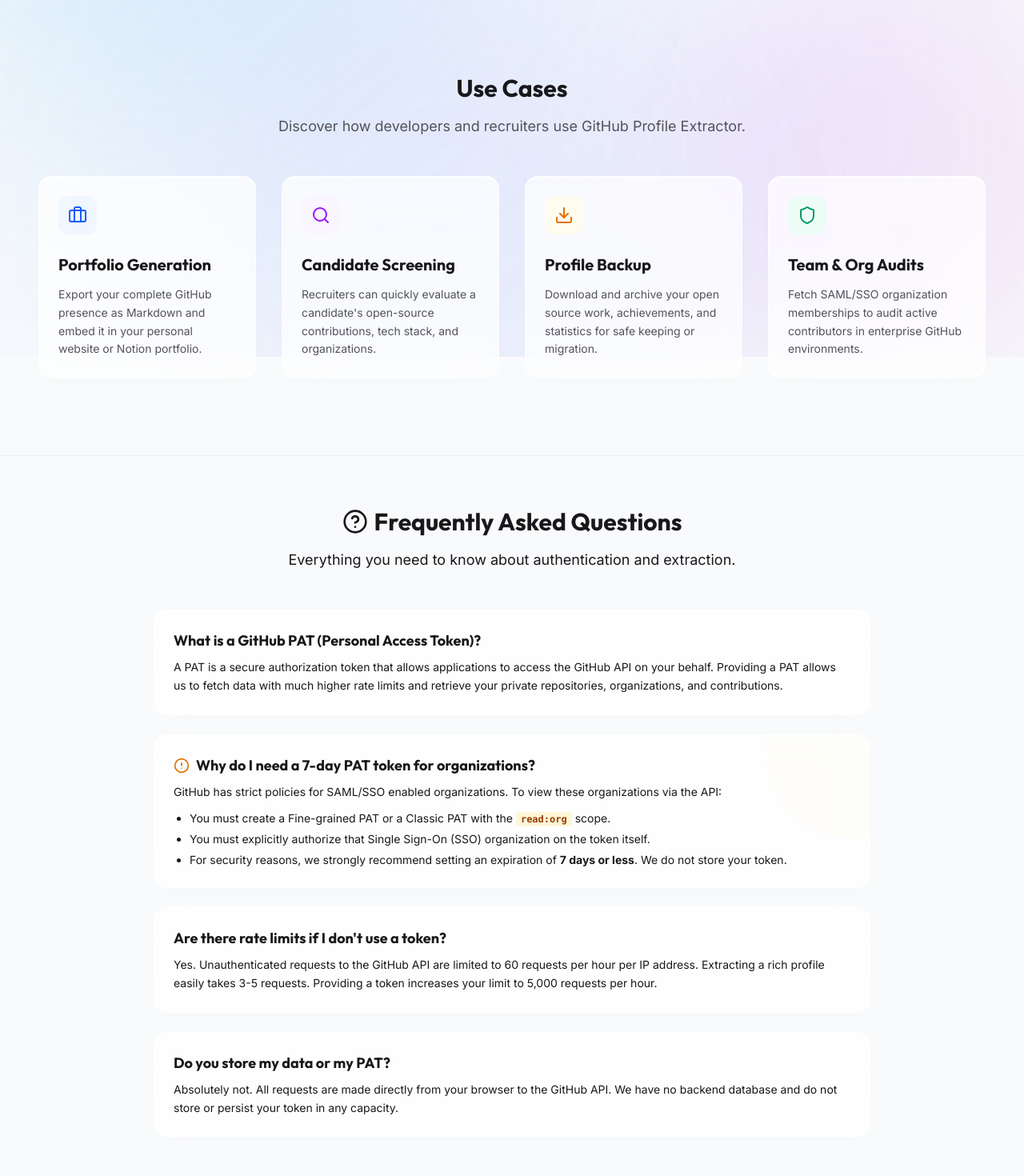
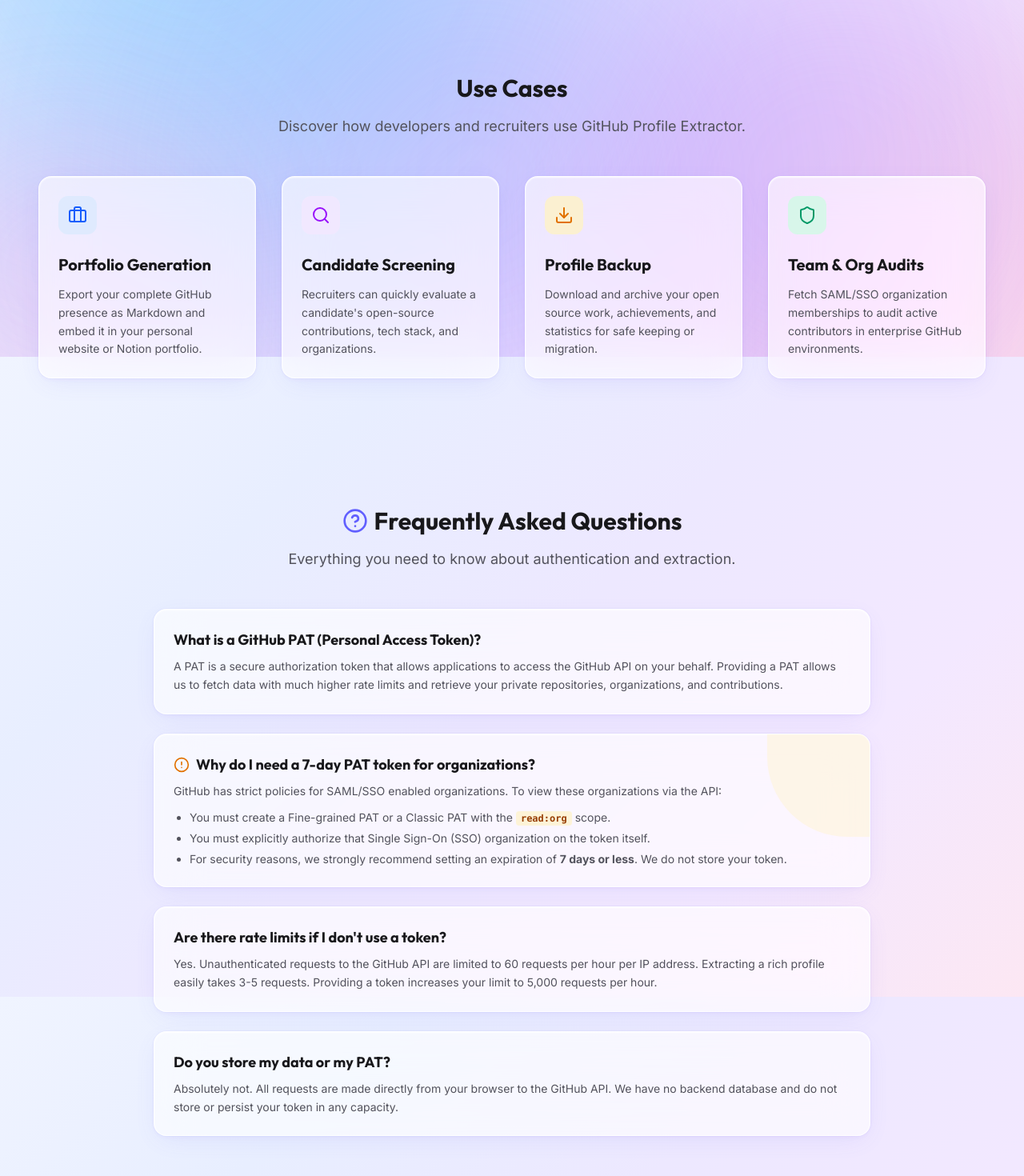
Before and after one commit to Sahaj33-op/GitFetch, a React (Vite) app: page / in a window 1280 px wide. Shown: the part 354-1824 px from the top of the page at 80% size. Built offline with nearby package versions, Linux system fonts and the light colour scheme.

Commit message:
feat: premium light theme - rich indigo-violet gradient, vivid glow orbs, frosted glass panels

```diff
--- a/src/App.tsx
+++ b/src/App.tsx
@@ -204,9 +204,10 @@
     <div className="relative overflow-x-hidden min-h-screen bg-transparent text-zinc-900 dark:text-zinc-100 font-sans selection:bg-blue-100/50 transition-colors duration-300">
       {/* Ambient glassmorphic glowing mesh circles (Viewport locked for premium scrolling warp) */}
       <div className="fixed inset-0 overflow-hidden pointer-events-none -z-10">
-        <div className="absolute top-[-10%] left-[-10%] w-[50vw] h-[50vw] max-w-[600px] max-h-[600px] bg-gradient-to-br from-blue-500/16 to-cyan-500/10 dark:from-blue-600/12 dark:to-cyan-600/8 rounded-full blur-[130px] animate-glow-1" />
-        <div className="absolute top-[35%] right-[-10%] w-[45vw] h-[45vw] max-w-[500px] max-h-[500px] bg-gradient-to-br from-purple-500/14 to-pink-500/8 dark:from-purple-600/10 dark:to-pink-600/6 rounded-full blur-[110px] animate-glow-2" />
-        <div className="absolute bottom-[-10%] left-[20%] w-[45vw] h-[45vw] max-w-[700px] max-h-[700px] bg-gradient-to-br from-indigo-500/16 to-blue-500/10 dark:from-indigo-600/12 dark:to-blue-600/8 rounded-full blur-[140px] pointer-events-none animate-glow-3" />
+        <div className="absolute top-[-10%] left-[-10%] w-[55vw] h-[55vw] max-w-[700px] max-h-[700px] bg-gradient-to-br from-blue-400/40 to-cyan-400/25 dark:from-blue-600/12 dark:to-cyan-600/8 rounded-full blur-[120px] animate-glow-1" />
+        <div className="absolute top-[35%] right-[-10%] w-[50vw] h-[50vw] max-w-[600px] max-h-[600px] bg-gradient-to-br from-violet-400/35 to-pink-400/22 dark:from-purple-600/10 dark:to-pink-600/6 rounded-full blur-[100px] animate-glow-2" />
+        <div className="absolute bottom-[-10%] left-[20%] w-[50vw] h-[50vw] max-w-[750px] max-h-[750px] bg-gradient-to-br from-indigo-400/40 to-purple-400/25 dark:from-indigo-600/12 dark:to-blue-600/8 rounded-full blur-[130px] pointer-events-none animate-glow-3" />
+        <div className="absolute top-[60%] left-[-5%] w-[30vw] h-[30vw] max-w-[400px] max-h-[400px] bg-gradient-to-br from-fuchsia-400/20 to-rose-400/12 dark:from-fuchsia-600/6 dark:to-rose-600/4 rounded-full blur-[90px] pointer-events-none animate-glow-2" />
       </div>
 
       <Helmet>
@@ -232,7 +233,7 @@
       </Helmet>
 
       {/* Header */}
-      <header className="bg-white/60 dark:bg-zinc-950/60 backdrop-blur-md border-b border-zinc-200/60 dark:border-zinc-900/40 sticky top-0 z-40 transition-all duration-300">
+      <header className="bg-white/55 dark:bg-zinc-950/60 backdrop-blur-xl border-b border-indigo-200/40 dark:border-zinc-900/40 sticky top-0 z-40 transition-all duration-300 shadow-sm shadow-indigo-100/50 dark:shadow-none">
         <div className="max-w-7xl mx-auto px-4 sm:px-6 lg:px-8 py-3 md:py-3.5">
           <div className="flex flex-col md:flex-row items-center justify-between gap-3 md:gap-4">
             <div className="flex items-center gap-2">
--- a/src/components/LandingContent.tsx
+++ b/src/components/LandingContent.tsx
@@ -1,12 +1,12 @@
 import React from 'react';
-import { Briefcase, Search, Download, Shield, FileText, BookOpen, AlertCircle, HelpCircle } from 'lucide-react';
+import { Briefcase, Search, Download, Shield, AlertCircle, HelpCircle } from 'lucide-react';
 
 export function LandingContent() {
   return (
     <div className="space-y-24 py-12">
       {/* Hero Section */}
       <section className="text-center max-w-3xl mx-auto px-4">
-        <h1 className="text-4xl md:text-6xl font-extrabold tracking-tight mb-6 bg-gradient-to-r from-blue-600 via-indigo-650 to-purple-600 dark:from-blue-400 dark:via-indigo-400 dark:to-purple-400 bg-clip-text text-transparent">
+        <h1 className="text-4xl md:text-6xl font-extrabold tracking-tight mb-6 bg-gradient-to-r from-blue-600 via-indigo-600 to-purple-600 dark:from-blue-400 dark:via-indigo-400 dark:to-purple-400 bg-clip-text text-transparent">
           Extract Any GitHub Profile
         </h1>
         <p className="text-xl md:text-2xl text-zinc-600 dark:text-zinc-300 mb-8 leading-relaxed">
@@ -21,88 +21,88 @@
           <p className="text-lg text-zinc-600 dark:text-zinc-400">Discover how developers and recruiters use GitHub Profile Extractor.</p>
         </div>
         <div className="grid grid-cols-1 md:grid-cols-2 lg:grid-cols-4 gap-8">
-          <div className="glass-panel p-6 rounded-2xl hover:shadow-md dark:hover:shadow-none hover:-translate-y-1 transition-all duration-300 flex flex-col">
-            <div className="w-12 h-12 bg-blue-50/80 dark:bg-blue-950/40 text-blue-600 dark:text-blue-400 rounded-xl flex items-center justify-center mb-6">
+          <div className="glass-panel p-6 rounded-2xl hover:-translate-y-1 transition-all duration-300 flex flex-col">
+            <div className="w-12 h-12 bg-blue-100/80 dark:bg-blue-950/40 text-blue-600 dark:text-blue-400 rounded-xl flex items-center justify-center mb-6">
               <Briefcase className="w-6 h-6" />
             </div>
-            <h3 className="text-xl font-bold mb-3 text-zinc-900 dark:text-zinc-150">Portfolio Generation</h3>
+            <h3 className="text-xl font-bold mb-3 text-zinc-900 dark:text-zinc-100">Portfolio Generation</h3>
             <p className="text-zinc-600 dark:text-zinc-300 text-sm leading-relaxed">Export your complete GitHub presence as Markdown and embed it in your personal website or Notion portfolio.</p>
           </div>
-          <div className="glass-panel p-6 rounded-2xl hover:shadow-md dark:hover:shadow-none hover:-translate-y-1 transition-all duration-300 flex flex-col">
-            <div className="w-12 h-12 bg-purple-50/80 dark:bg-purple-950/40 text-purple-600 dark:text-purple-400 rounded-xl flex items-center justify-center mb-6">
+          <div className="glass-panel p-6 rounded-2xl hover:-translate-y-1 transition-all duration-300 flex flex-col">
+            <div className="w-12 h-12 bg-purple-100/80 dark:bg-purple-950/40 text-purple-600 dark:text-purple-400 rounded-xl flex items-center justify-center mb-6">
               <Search className="w-6 h-6" />
             </div>
-            <h3 className="text-xl font-bold mb-3 text-zinc-900 dark:text-zinc-150">Candidate Screening</h3>
+            <h3 className="text-xl font-bold mb-3 text-zinc-900 dark:text-zinc-100">Candidate Screening</h3>
             <p className="text-zinc-600 dark:text-zinc-300 text-sm leading-relaxed">Recruiters can quickly evaluate a candidate's open-source contributions, tech stack, and organizations.</p>
           </div>
-          <div className="glass-panel p-6 rounded-2xl hover:shadow-md dark:hover:shadow-none hover:-translate-y-1 transition-all duration-300 flex flex-col">
-            <div className="w-12 h-12 bg-amber-50/80 dark:bg-amber-950/40 text-amber-600 dark:text-amber-400 rounded-xl flex items-center justify-center mb-6">
+          <div className="glass-panel p-6 rounded-2xl hover:-translate-y-1 transition-all duration-300 flex flex-col">
+            <div className="w-12 h-12 bg-amber-100/80 dark:bg-amber-950/40 text-amber-600 dark:text-amber-400 rounded-xl flex items-center justify-center mb-6">
               <Download className="w-6 h-6" />
             </div>
-            <h3 className="text-xl font-bold mb-3 text-zinc-900 dark:text-zinc-150">Profile Backup</h3>
+            <h3 className="text-xl font-bold mb-3 text-zinc-900 dark:text-zinc-100">Profile Backup</h3>
             <p className="text-zinc-600 dark:text-zinc-300 text-sm leading-relaxed">Download and archive your open source work, achievements, and statistics for safe keeping or migration.</p>
           </div>
-          <div className="glass-panel p-6 rounded-2xl hover:shadow-md dark:hover:shadow-none hover:-translate-y-1 transition-all duration-300 flex flex-col">
-            <div className="w-12 h-12 bg-emerald-50/80 dark:bg-emerald-950/40 text-emerald-600 dark:text-emerald-400 rounded-xl flex items-center justify-center mb-6">
+          <div className="glass-panel p-6 rounded-2xl hover:-translate-y-1 transition-all duration-300 flex flex-col">
+            <div className="w-12 h-12 bg-emerald-100/80 dark:bg-emerald-950/40 text-emerald-600 dark:text-emerald-400 rounded-xl flex items-center justify-center mb-6">
               <Shield className="w-6 h-6" />
             </div>
-            <h3 className="text-xl font-bold mb-3 text-zinc-900 dark:text-zinc-150">Team & Org Audits</h3>
+            <h3 className="text-xl font-bold mb-3 text-zinc-900 dark:text-zinc-100">Team &amp; Org Audits</h3>
             <p className="text-zinc-600 dark:text-zinc-300 text-sm leading-relaxed">Fetch SAML/SSO organization memberships to audit active contributors in enterprise GitHub environments.</p>
           </div>
         </div>
       </section>
 
       {/* FAQs */}
-      <section className="bg-zinc-50/30 dark:bg-zinc-900/10 py-16 -mx-4 sm:-mx-6 lg:-mx-8 px-4 sm:px-6 lg:px-8 border-t border-b border-zinc-200/50 dark:border-zinc-800/40">
+      <section className="py-16 -mx-4 sm:-mx-6 lg:-mx-8 px-4 sm:px-6 lg:px-8">
         <div className="max-w-4xl mx-auto">
           <div className="text-center mb-12">
             <h2 className="text-3xl font-bold text-zinc-900 dark:text-zinc-50 mb-4 items-center justify-center flex gap-2">
-              <HelpCircle className="w-8 h-8 text-zinc-900 dark:text-zinc-100" />
+              <HelpCircle className="w-8 h-8 text-indigo-500 dark:text-zinc-100" />
               Frequently Asked Questions
             </h2>
-            <p className="text-lg text-zinc-650 dark:text-zinc-400">Everything you need to know about authentication and extraction.</p>
+            <p className="text-lg text-zinc-600 dark:text-zinc-400">Everything you need to know about authentication and extraction.</p>
           </div>
 
           <div className="space-y-6">
-            <div className="glass-panel p-6 rounded-2xl border border-zinc-200/80 dark:border-zinc-800/80">
+            <div className="glass-panel p-6 rounded-2xl border border-indigo-100/60 dark:border-zinc-800/80">
               <h3 className="text-lg font-bold text-zinc-900 dark:text-zinc-50 mb-2 flex items-center gap-2">
                 What is a GitHub PAT (Personal Access Token)?
               </h3>
-              <p className="text-zinc-650 dark:text-zinc-300 text-sm leading-relaxed">
+              <p className="text-zinc-600 dark:text-zinc-300 text-sm leading-relaxed">
                 A PAT is a secure authorization token that allows applications to access the GitHub API on your behalf. Providing a PAT allows us to fetch data with much higher rate limits and retrieve your private repositories, organizations, and contributions.
               </p>
             </div>
 
-            <div className="glass-panel p-6 rounded-2xl border border-amber-250/70 dark:border-amber-900/30 bg-amber-50/20 dark:bg-amber-950/10 relative overflow-hidden">
-              <div className="absolute top-0 right-0 w-32 h-32 bg-amber-50/30 dark:bg-amber-950/20 rounded-bl-[100px] -z-10"></div>
+            <div className="glass-panel p-6 rounded-2xl border border-amber-200/60 dark:border-amber-900/30 bg-amber-50/30 dark:bg-amber-950/10 relative overflow-hidden">
+              <div className="absolute top-0 right-0 w-32 h-32 bg-amber-100/40 dark:bg-amber-950/20 rounded-bl-[100px] -z-10"></div>
               <h3 className="text-lg font-bold text-zinc-900 dark:text-zinc-50 mb-2 flex items-center gap-2">
                 <AlertCircle className="w-5 h-5 text-amber-600 dark:text-amber-500" />
                 Why do I need a 7-day PAT token for organizations?
               </h3>
-              <p className="text-zinc-650 dark:text-zinc-300 text-sm leading-relaxed mb-3">
+              <p className="text-zinc-600 dark:text-zinc-300 text-sm leading-relaxed mb-3">
                 GitHub has strict policies for SAML/SSO enabled organizations. To view these organizations via the API:
               </p>
-              <ul className="list-disc pl-5 text-zinc-650 dark:text-zinc-300 text-sm space-y-1.5">
+              <ul className="list-disc pl-5 text-zinc-600 dark:text-zinc-300 text-sm space-y-1.5">
                 <li>You must create a Fine-grained PAT or a Classic PAT with the <code className="bg-amber-100/70 dark:bg-amber-950/60 text-amber-800 dark:text-amber-300 px-1.5 py-0.5 rounded text-xs font-semibold font-mono">read:org</code> scope.</li>
                 <li>You must explicitly authorize that Single Sign-On (SSO) organization on the token itself.</li>
                 <li>For security reasons, we strongly recommend setting an expiration of <strong>7 days or less</strong>. We do not store your token.</li>
               </ul>
             </div>
 
-            <div className="glass-panel p-6 rounded-2xl border border-zinc-200/80 dark:border-zinc-800/80">
+            <div className="glass-panel p-6 rounded-2xl border border-indigo-100/60 dark:border-zinc-800/80">
               <h3 className="text-lg font-bold text-zinc-900 dark:text-zinc-50 mb-2 flex items-center gap-2">
                 Are there rate limits if I don't use a token?
               </h3>
-              <p className="text-zinc-650 dark:text-zinc-300 text-sm leading-relaxed">
+              <p className="text-zinc-600 dark:text-zinc-300 text-sm leading-relaxed">
                 Yes. Unauthenticated requests to the GitHub API are limited to 60 requests per hour per IP address. Extracting a rich profile easily takes 3-5 requests. Providing a token increases your limit to 5,000 requests per hour.
               </p>
             </div>
 
-            <div className="glass-panel p-6 rounded-2xl border border-zinc-200/80 dark:border-zinc-800/80">
+            <div className="glass-panel p-6 rounded-2xl border border-indigo-100/60 dark:border-zinc-800/80">
               <h3 className="text-lg font-bold text-zinc-900 dark:text-zinc-50 mb-2 flex items-center gap-2">
                 Do you store my data or my PAT?
               </h3>
-              <p className="text-zinc-650 dark:text-zinc-300 text-sm leading-relaxed">
+              <p className="text-zinc-600 dark:text-zinc-300 text-sm leading-relaxed">
                 Absolutely not. All requests are made directly from your browser to the GitHub API. We have no backend database and do not store or persist your token in any capacity.
               </p>
             </div>
--- a/src/index.css
+++ b/src/index.css
@@ -40,11 +40,12 @@
 /* Smooth transition for theme switches with premium dot-grid backgrounds */
 body {
   font-family: var(--font-sans);
-  background-color: #f8fafc;
+  /* Rich multi-stop gradient: cool white → indigo → violet → lavender blush */
+  background-color: #eef0ff;
   background-image:
-    radial-gradient(rgba(99, 102, 241, 0.04) 1.5px, transparent 1.5px),
-    radial-gradient(rgba(15, 23, 42, 0.02) 1px, transparent 1px);
-  background-size: 24px 24px, 12px 12px;
+    linear-gradient(135deg, #f0f4ff 0%, #e8eeff 25%, #ede8ff 50%, #f3e8ff 75%, #fce7f3 100%),
+    radial-gradient(rgba(99, 102, 241, 0.06) 1.5px, transparent 1.5px);
+  background-size: 100% 100%, 24px 24px;
   background-attachment: fixed;
   transition: background-color 400ms cubic-bezier(0.16, 1, 0.3, 1),
               color 400ms cubic-bezier(0.16, 1, 0.3, 1),
@@ -52,7 +53,7 @@
 }
 
 .dark body {
-  background-color: #030712; /* Rich deep midnight-grey */
+  background-color: #030712;
   background-image:
     radial-gradient(rgba(99, 102, 241, 0.03) 1.5px, transparent 1.5px),
     radial-gradient(rgba(244, 244, 245, 0.015) 1px, transparent 1px);
@@ -102,18 +103,21 @@
 
 /* Premium Glassmorphism panel helper utility */
 .glass-panel {
-  backdrop-filter: blur(24px);
-  -webkit-backdrop-filter: blur(24px);
-  background-color: rgba(255, 255, 255, 0.72);
-  border: 1px solid rgba(255, 255, 255, 0.5);
+  backdrop-filter: blur(28px) saturate(1.5);
+  -webkit-backdrop-filter: blur(28px) saturate(1.5);
+  background-color: rgba(255, 255, 255, 0.62);
+  border: 1px solid rgba(255, 255, 255, 0.75);
   box-shadow:
-    0 10px 30px -10px rgba(0, 0, 0, 0.02),
-    0 1px 1px 0 rgba(255, 255, 255, 0.95) inset,
-    0 0 0 1px rgba(9, 9, 11, 0.005);
+    0 8px 32px -8px rgba(99, 102, 241, 0.12),
+    0 2px 8px -2px rgba(139, 92, 246, 0.08),
+    0 1px 2px 0 rgba(255, 255, 255, 0.9) inset,
+    0 0 0 1px rgba(99, 102, 241, 0.04);
   transition: all 450ms cubic-bezier(0.16, 1, 0.3, 1);
 }
 
 .dark .glass-panel {
+  backdrop-filter: blur(24px);
+  -webkit-backdrop-filter: blur(24px);
   background-color: rgba(15, 23, 42, 0.58);
   border: 1px solid rgba(255, 255, 255, 0.08);
   box-shadow:
@@ -123,11 +127,12 @@
 }
 
 .glass-panel:hover {
-  background-color: rgba(255, 255, 255, 0.85);
-  border-color: rgba(59, 130, 246, 0.3);
+  background-color: rgba(255, 255, 255, 0.80);
+  border-color: rgba(99, 102, 241, 0.35);
   box-shadow:
-    0 20px 40px -10px rgba(59, 130, 246, 0.08),
-    0 1px 1px 0 rgba(255, 255, 255, 0.95) inset;
+    0 20px 48px -12px rgba(99, 102, 241, 0.18),
+    0 4px 16px -4px rgba(139, 92, 246, 0.12),
+    0 1px 2px 0 rgba(255, 255, 255, 0.95) inset;
   transform: translateY(-2px);
 }
 
```
